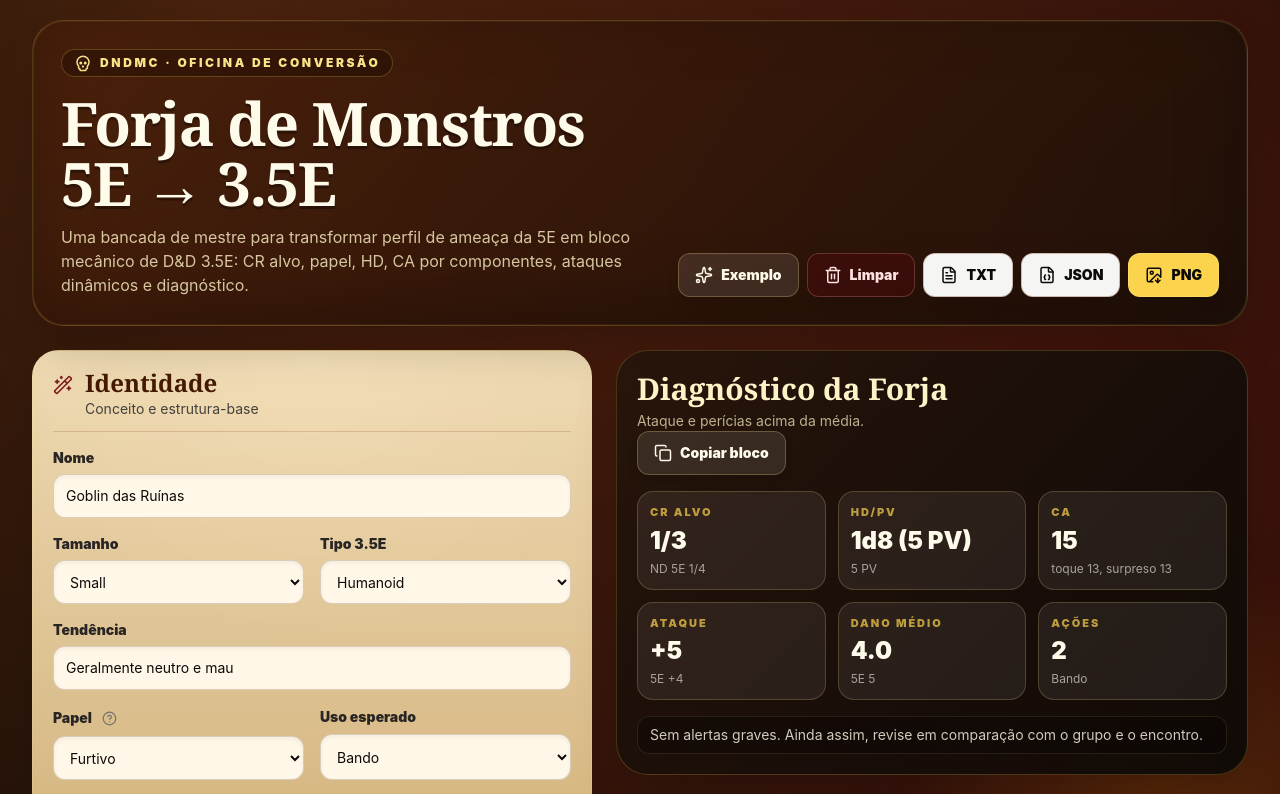
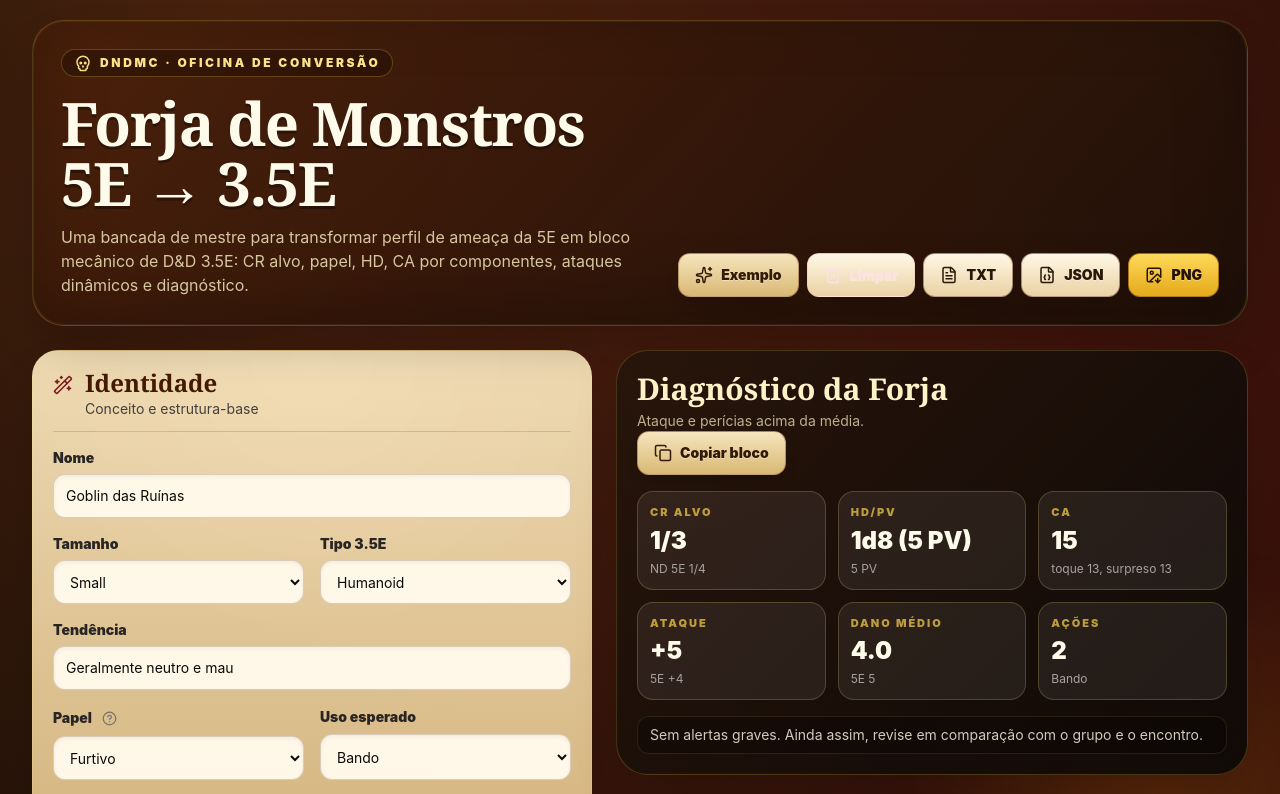
Before and after one commit to caiobarcelos/dndmc, a React (Vite) app: page / in a window 1280 px wide. Shown: the top 794 px of the page. Built offline with nearby package versions, Linux system fonts and the light colour scheme.

Commit message:
Improve button contrast and readability

```diff
--- a/src/styles.css
+++ b/src/styles.css
@@ -80,15 +80,38 @@
   }
 
   .btn {
-    @apply inline-flex min-h-11 items-center justify-center gap-2 rounded-xl border border-amber-900/30 bg-stone-100 px-4 py-2 text-sm font-black text-stone-950 shadow-lg transition hover:-translate-y-0.5 hover:bg-white active:translate-y-0 active:scale-[0.98];
+    @apply inline-flex min-h-11 items-center justify-center gap-2 rounded-xl px-4 py-2 text-sm font-black shadow-lg transition hover:-translate-y-0.5 active:translate-y-0 active:scale-[0.98];
+    border: 1px solid rgba(92, 45, 16, .45);
+    background: linear-gradient(180deg, #fff7e5 0%, #ead2a4 100%);
+    color: #2b1608;
+    text-shadow: 0 1px 0 rgba(255, 255, 255, .35);
+  }
+
+  .btn:hover {
+    background: linear-gradient(180deg, #fffaf0 0%, #f0d9ad 100%);
+    border-color: rgba(92, 45, 16, .68);
+    box-shadow: 0 12px 24px rgba(61, 28, 8, .18);
   }
 
   .btn.gold {
-    @apply border-amber-200/40 bg-amber-300 text-stone-950 hover:bg-amber-200;
+    border-color: rgba(132, 78, 9, .65);
+    background: linear-gradient(180deg, #ffd95a 0%, #e4aa19 100%);
+    color: #251205;
+  }
+
+  .btn.gold:hover {
+    background: linear-gradient(180deg, #ffe27a 0%, #efb92b 100%);
   }
 
   .btn.ghost {
-    @apply border-amber-200/25 bg-white/10 text-amber-50 hover:bg-white/15;
+    border-color: rgba(126, 77, 28, .45);
+    background: linear-gradient(180deg, #f6e5be 0%, #d9b873 100%);
+    color: #321908;
+  }
+
+  .btn.ghost:hover {
+    border-color: rgba(100, 55, 16, .7);
+    background: linear-gradient(180deg, #fff0c9 0%, #e5c47f 100%);
   }
 
   .btn.danger {
```
